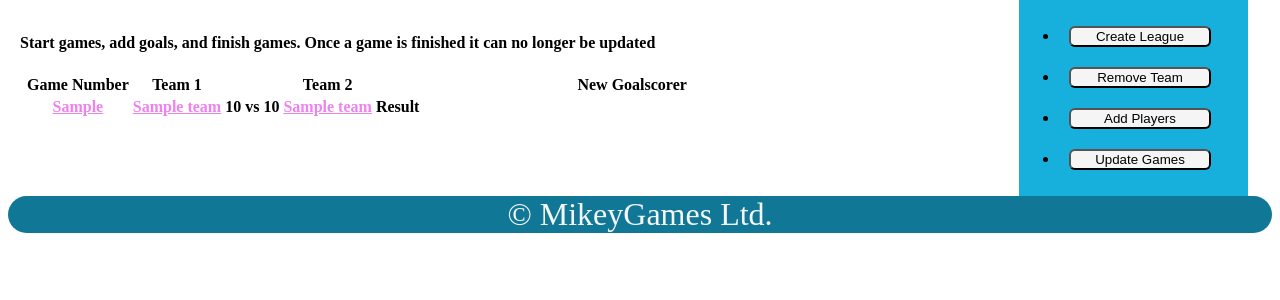
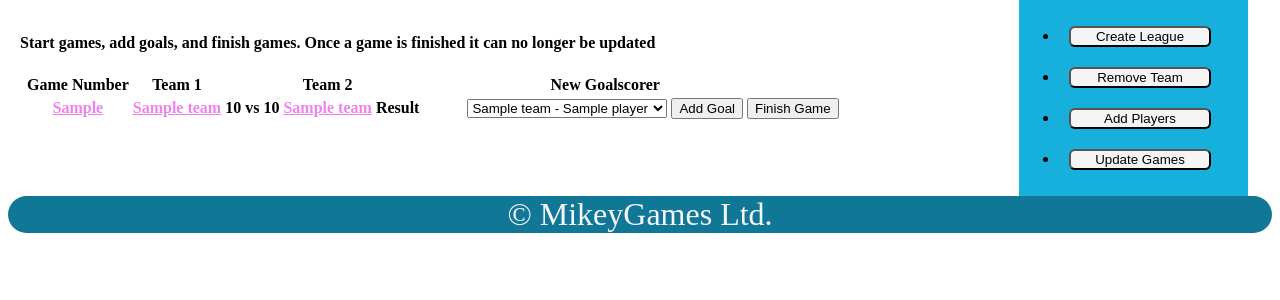
Before and after one commit to PariffinAxe/Python_Project, a Flask app: page /edit/games/league/1 in a window 1280 px wide. Shown: the part 151-451 px from the top of the page. Run offline with Flask 2, Linux system fonts and the light colour scheme; a database or web service that is not in the repository returns one stand-in record (values such as "Sample title"); lists and menus that the app fills with data are empty; some libraries are stand-ins or nearby versions.

Commit message:
Can now update games with goals

```diff
--- a/controllers/games_controller.py
+++ b/controllers/games_controller.py
@@ -2,6 +2,7 @@ from flask import Blueprint, Flask, redirect, render_template, request
 from models.game import Game
 import repositories.game_repo as game_repo
 import repositories.league_repo as league_repo
+import repositories.player_repo as player_repo
 
 games_blueprint = Blueprint("games", __name__)
 
@@ -25,15 +26,41 @@ def show_leagues_to_edit():
 @games_blueprint.route("/edit/games/league/<id>")
 def edit_league(id):
     league = league_repo.select(id)
-    teams = league_repo.teams(league)
+    # teams = league_repo.teams(league)
+    players = league_repo.players(league)
     games = league_repo.unfinished_gemas(league)
-    return render_template("games/update-league.html", title = "Update Games", league = league, teams = teams, games = games, editing = True)
+    return render_template("games/update-league.html", title = "Update Games", league = league, players = players, games = games, editing = True)
 
 
 # Start a game
-@games_blueprint.route("/edit/leagues/<league_id>/start-game/<game_id>", methods=["POST"])
+@games_blueprint.route("/edit/leagues/<league_id>/start-game/<game_id>")
 def start_game(league_id, game_id):
     game = game_repo.select(game_id)
     game_repo.start_game(game)
-    return render_template("index.html")
-    # return redirect("/edit/games/league/<league_id>")
+    return redirect(f"/edit/games/league/{league_id}")
+
+# end a game
+@games_blueprint.route("/edit/leagues/<league_id>/finish-game/<game_id>")
+def end_game(league_id, game_id):
+    game = game_repo.select(game_id)
+    game_repo.end_game(game)
+    return redirect(f"/edit/games/league/{league_id}")
+
+
+# Add a goal
+@games_blueprint.route("/edit/leagues/<league_id>/new-goal/<game_id>", methods=['POST'])
+def new_goal(league_id, game_id):
+    game = game_repo.select(game_id)
+    player_id = request.form['player_id']
+    player = player_repo.select(player_id)
+    if player.team.id == game.team_1.id:
+        game.team_1_score += 1
+    else:
+        game.team_2_score += 1
+    player.goals_scored += 1
+    game_repo.goal_scored(game)
+    player_repo.goal_scored(player)
+    if game.started:
+        return redirect(f"/edit/games/league/{league_id}")
+    else:
+        return redirect(f"/edit/leagues/{league_id}/start-game/{game_id}")
--- a/controllers/teams_controller.py
+++ b/controllers/teams_controller.py
@@ -34,7 +34,7 @@ def show_teams_to_remove():
 
 
 # Remove a team from the database/league
-@teams_blueprint.route("/edit/teams", methods=["POST"])
+@teams_blueprint.route("/edit/teams", methods=['POST'])
 def remove_team_confirmation():
     id = request.form['team_id']
     team_repo.delete(id)
--- a/repositories/league_repo.py
+++ b/repositories/league_repo.py
@@ -174,3 +174,19 @@ def unfinished_gemas(league):
         games.append(game)
 
     return games
+
+
+# get players in league
+def players(league):
+    players = []
+
+    sql = "SELECT players.* FROM players INNER JOIN teams ON teams.id = players.team_id WHERE league_id = %s ORDER BY teams.id ASC, players.name ASC"
+    values = [league.id]
+    results = run_sql(sql, values)
+
+    for result in results:
+        team = team_repo.select(result['team_id'])
+        player = Player(team, result['name'], result['age'], result['number'], result['position'], result['goals_scored'], result['id'])
+        players.append(player)
+
+    return players
--- a/static/css/tables.css
+++ b/static/css/tables.css
@@ -28,5 +28,9 @@ a {
 }
 
 .forced_gap {
-    width: 150px;
+    width: 40px;
 }
+
+#player {
+    width: 200px;
+}
--- a/templates/games/update-league.html
+++ b/templates/games/update-league.html
@@ -22,13 +22,11 @@
             <tr>
                 <th>
                     {% if game.started == False %}
-                        <form action="/edit/leagues/{{league.id}}/start-game/{{game.id}}" methods="post">
-                            <button>Start Game</button>
-                        </form>
+                        <a href="/edit/leagues/{{league.id}}/start-game/{{game.id}}"><button>Start Game</button></a>
                     {% endif %}
                 </th>
                 {% if game.started %}
-                <th><a href="/games/{{ game.id }}">{{ game.game_no }}</a></th>
+                    <th><a href="/games/{{ game.id }}">{{ game.game_no }}</a></th>
                 {% else %}
                     <th>{{ game.game_no }}</th>
                 {% endif %}
@@ -54,6 +52,25 @@
                         {% endif %}
                     {% endif %}
                 </th>
+                <th></th>
+                <th>
+                    <form action="/edit/leagues/{{league.id}}/new-goal/{{game.id}}" method="post">
+                        <select name="player_id" id="player">
+                            {% for player in players %}
+                                {% if player.team.id == game.team_1.id %}
+                                    <option value="{{player.id}}">{{player.team.name}} - {{player.name}}</option>
+                                {% endif %}
+                                {% if player.team.id == game.team_2.id  %}
+                                    <option value="{{player.id}}">{{player.team.name}} - {{player.name}}</option>
+                                {% endif %}
+                            {% endfor %}
+                        </select>
+                        <button type="submit">Add Goal</button>
+                    </form>
+                </th>
+                <th>
+                    <a href="/edit/leagues/{{league.id}}/finish-game/{{game.id}}"><button>Finish Game</button></a>
+                </th>
             </tr>
             {% endfor %}
         </table>
```
